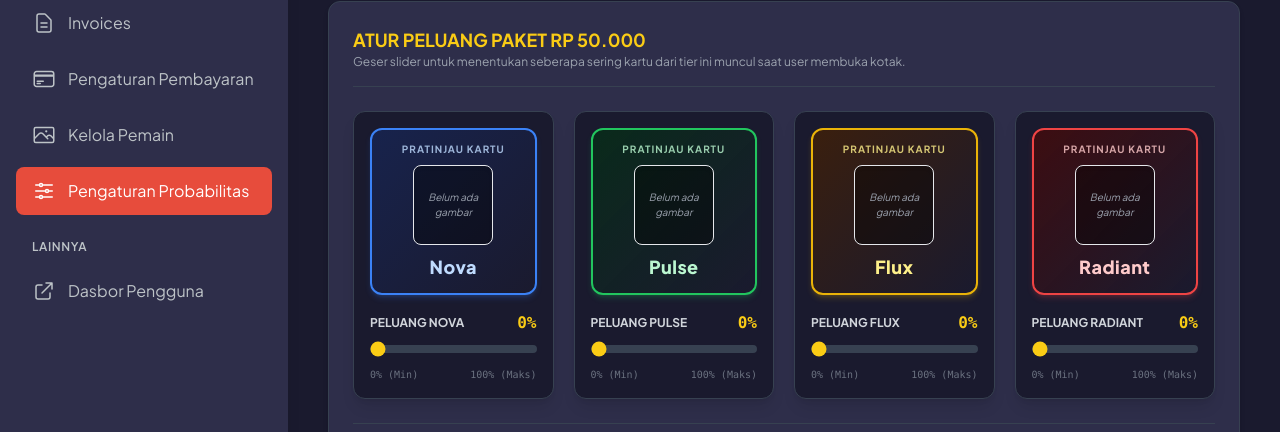
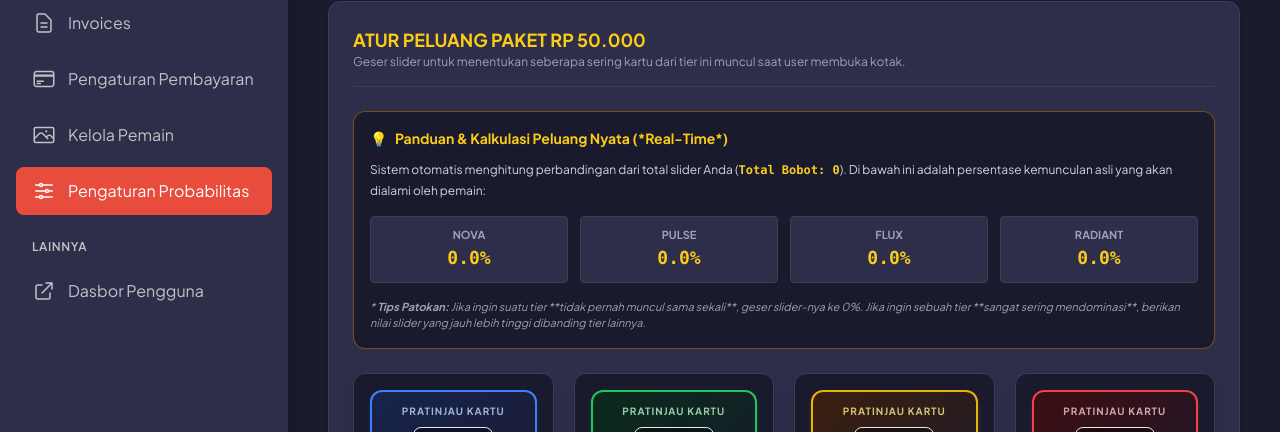
Before and after one commit to tobslayerr/mondzgame, a React (Vite) app: page /admin/dashboard/package-configs in a window 1280 px wide. Shown: the part 246-678 px from the top of the page. Built offline with nearby package versions, Linux system fonts and the light colour scheme; no server answers; sample sign-in values are in the browser's storage.

Commit message:
Update badge perlink

```diff
--- a/src/pages/admin/AdminPackageConfigs.jsx
+++ b/src/pages/admin/AdminPackageConfigs.jsx
@@ -74,9 +74,16 @@ const AdminPackageConfigs = () => {
     }
   };
 
-  // Helper mengambil sampel gambar nyata yang pernah di-upload admin berdasarkan tier
+  // Kalkulasi total bobot & persentase riil secara otomatis
+  const totalWeight = Object.values(currentWeights).reduce((a, b) => a + b, 0);
+
+  const getRealPercentage = (weight) => {
+    if (totalWeight === 0) return '0.0';
+    return ((weight / totalWeight) * 100).toFixed(1);
+  };
+
+  // Helper mengambil sampel gambar nyata berdasarkan tier
   const getSampleImageForTier = (tierName) => {
-    // Mapping Gacha Tier ke Player Config Tier (a, b, c, d)
     let targetKey = 'd';
     if (tierName === 'Radiant') targetKey = 'a';
     else if (tierName === 'Flux') targetKey = 'b';
@@ -85,9 +92,9 @@ const AdminPackageConfigs = () => {
 
     const found = playerConfigs.find(c => c.tier === targetKey);
     if (found && found.images && found.images.length > 0) {
-      return found.images[0]; // Ambil gambar pertama sebagai sampel preview
+      return found.images[0];
     }
-    return null; // Fallback jika belum ada gambar
+    return null;
   };
 
   // Helper styling tema kartu pratinjau
@@ -160,6 +167,28 @@ const AdminPackageConfigs = () => {
           </div>
         </div>
 
+        {/* --- KOTAK HINT & PATOKAN PERHITUNGAN REAL-TIME --- */}
+        <div className="p-4 bg-primary-dark border border-yellow-600/50 rounded-xl space-y-3">
+          <div className="flex items-center gap-2 text-yellow-400 font-bold text-sm">
+            <span>💡</span>
+            <h4>Panduan & Kalkulasi Peluang Nyata (*Real-Time*)</h4>
+          </div>
+          <p className="text-xs text-gray-300 leading-relaxed">
+            Sistem otomatis menghitung perbandingan dari total slider Anda (<span className="text-yellow-400 font-mono font-bold">Total Bobot: {totalWeight}</span>). Di bawah ini adalah persentase kemunculan asli yang akan dialami oleh pemain:
+          </p>
+          <div className="grid grid-cols-2 sm:grid-cols-4 gap-3 pt-1">
+            {Object.keys(currentWeights).map((tier) => (
+              <div key={tier} className="bg-secondary-dark p-2.5 rounded border border-gray-700 text-center">
+                <span className="text-[11px] text-gray-400 block uppercase font-bold">{tier}</span>
+                <span className="text-lg font-extrabold text-yellow-400 font-mono">{getRealPercentage(currentWeights[tier])}%</span>
+              </div>
+            ))}
+          </div>
+          <p className="text-[11px] text-gray-400 italic pt-1">
+            * <b>Tips Patokan:</b> Jika ingin suatu tier **tidak pernah muncul sama sekali**, geser slider-nya ke 0%. Jika ingin sebuah tier **sangat sering mendominasi**, berikan nilai slider yang jauh lebih tinggi dibanding tier lainnya.
+          </p>
+        </div>
+
         {/* Grid Slider dengan Pratinjau Kartu & Gambar Nyata */}
         <div className="grid grid-cols-1 md:grid-cols-2 lg:grid-cols-4 gap-5">
           {Object.keys(currentWeights).map((tier) => {
@@ -186,8 +215,8 @@ const AdminPackageConfigs = () => {
                 {/* Kontrol Slider Persentase */}
                 <div className="space-y-2">
                   <div className="flex justify-between items-center">
-                    <label className="text-xs font-bold text-gray-300 uppercase">Peluang {tier}</label>
-                    <span className="text-base font-extrabold text-yellow-400 font-mono">{currentWeights[tier]}%</span>
+                    <label className="text-xs font-bold text-gray-300 uppercase">Nilai Slider {tier}</label>
+                    <span className="text-base font-extrabold text-yellow-400 font-mono">{currentWeights[tier]}</span>
                   </div>
 
                   <input
@@ -200,8 +229,8 @@ const AdminPackageConfigs = () => {
                   />
 
                   <div className="flex justify-between text-[10px] text-gray-500 font-mono">
-                    <span>0% (Min)</span>
-                    <span>100% (Maks)</span>
+                    <span>0 (Min)</span>
+                    <span>100 (Maks)</span>
                   </div>
                 </div>
 
```
